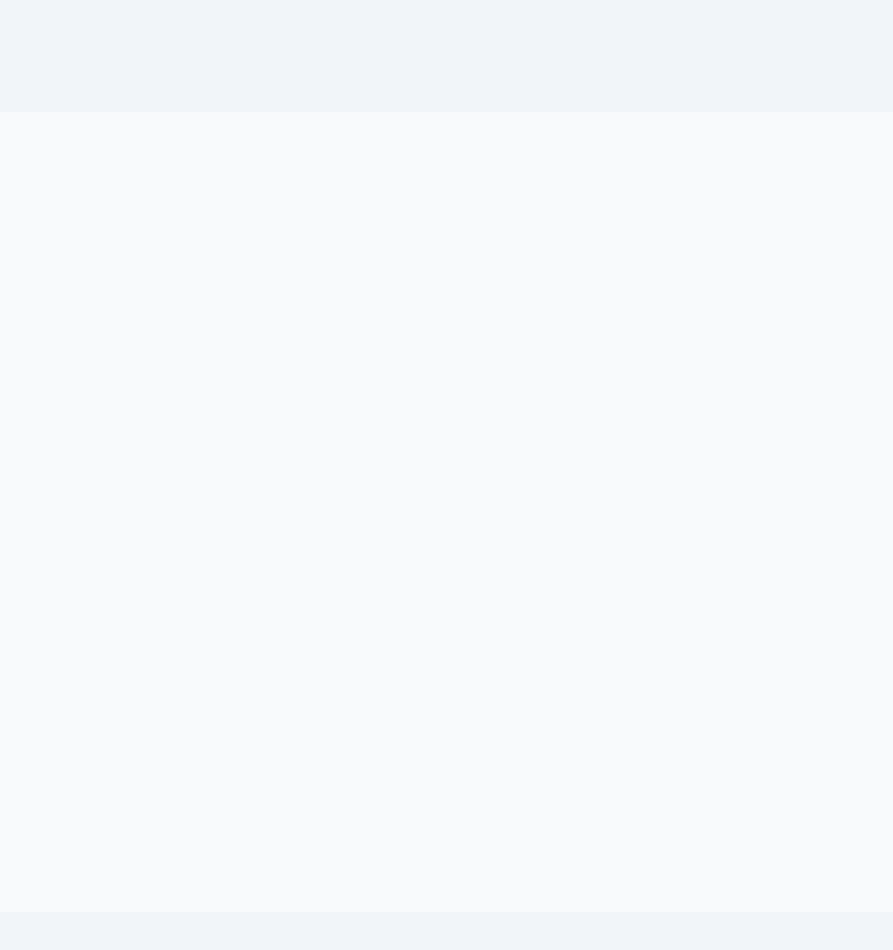
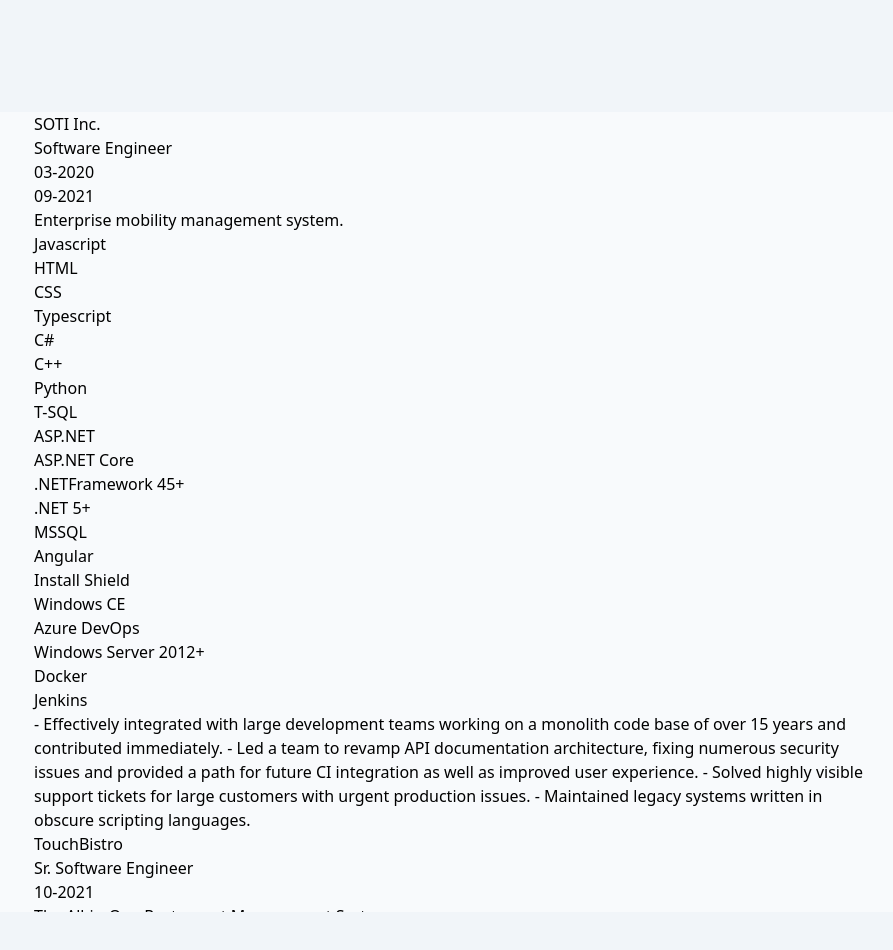
Before and after one commit to albinma/cv, a Next.js app: page / in a window 1280 px wide. Shown: the part 1560-2510 px from the top of the page, without its empty margins (190-1083 px from the left). Built offline with nearby package versions, Linux system fonts and the light colour scheme.

Commit message:
Use md for work data

```diff
--- /dev/null
+++ b/data/work/soti.md
@@ -0,0 +1,16 @@
+---
+company: SOTI Inc.
+title: Software Engineer
+from: 03-2020
+to: 09-2021
+url: https://soti.net
+description: Enterprise mobility management system.
+languages: Javascript,HTML,CSS,Typescript,C#,C++,Python,T-SQL
+technologies: ASP.NET, ASP.NET Core,.NETFramework 45+,.NET 5+,MSSQL,Angular,Install Shield,Windows CE
+infrastructure: Azure DevOps,Windows Server 2012+,Docker,Jenkins
+---
+
+- Effectively integrated with large development teams working on a monolith code base of over 15 years and contributed immediately.
+- Led a team to revamp API documentation architecture, fixing numerous security issues and provided a path for future CI integration as well as improved user experience.
+- Solved highly visible support tickets for large customers with urgent production issues.
+- Maintained legacy systems written in obscure scripting languages.
--- /dev/null
+++ b/data/work/touchbistro.md
@@ -0,0 +1,15 @@
+---
+company: TouchBistro
+title: Sr. Software Engineer
+from: 10-2021
+to:
+url: https://www.touchbistro.com/
+description: The All-in-One Restaurant Management System.
+languages: Javascript,HTML,CSS,Typescript,C#,T-SQL,P-SQL
+technologies: NodeJS,PostgreSQL,MSSQL,React,NextJS,Storybook,Express,ASP.NET, .NETFramework 45+,.NET 5+,Redis,Kafka
+infrastructure: AWS,CircleCI,Docker,Github,Github Actions
+---
+
+- Lead the transformation of legacy enterprise .NET framework web applications into NodeJS and React applications as well as fully integrate them with pre-existing company technology stack.
+- Introduced CI/CD infrastructure and guided team workflow improvements around it.
+- Interviewed potential senior candidates for cultural fit and technical competency as well as provided mentorship to intermediate and junior members of the team.
--- a/package.json
+++ b/package.json
@@ -22,11 +22,14 @@
     "classnames": "^2.3.2",
     "eslint": "8.36.0",
     "eslint-config-next": "13.2.4",
+    "gray-matter": "^4.0.3",
     "next": "13.2.4",
     "react": "18.2.0",
     "react-dom": "18.2.0",
     "react-feather": "^2.0.10",
     "react-scroll": "^1.8.9",
+    "remark": "^14.0.2",
+    "remark-html": "^15.0.2",
     "typescript": "5.0.2"
   },
   "devDependencies": {
--- a/src/app/About/About.tsx
+++ b/src/app/About/About.tsx
@@ -1,5 +1,3 @@
-'use client';
-
 import Section from '@/components/Section/Section';
 import Image from 'next/image';
 
--- a/src/app/Work/Work.tsx
+++ b/src/app/Work/Work.tsx
@@ -1,7 +1,35 @@
-'use client';
+import Section from '@/components/Section/Section';
+import { getWorkData } from '@/utils/api';
 
-import Section from '@/components/Section/Section';
-
-export default function Work(): JSX.Element {
-  return <Section id="work" />;
+export default async function Work(): Promise<JSX.Element> {
+  const workData = await getWorkData();
+  return (
+    <Section id="work">
+      {workData.map((work) => (
+        <div key={work.company}>
+          <h1>{work.company}</h1>
+          <p>{work.title}</p>
+          <p>{work.from}</p>
+          <p>{work.to}</p>
+          <p>{work.description}</p>
+          <ul>
+            {work.languages.map((lang) => (
+              <li key={lang}>{lang}</li>
+            ))}
+          </ul>
+          <ul>
+            {work.technologies.map((tech) => (
+              <li key={tech}>{tech}</li>
+            ))}
+          </ul>
+          <ul>
+            {work.infrastructure.map((infra) => (
+              <li key={infra}>{infra}</li>
+            ))}
+          </ul>
+          <div dangerouslySetInnerHTML={{ __html: work.content }} />
+        </div>
+      ))}
+    </Section>
+  );
 }
--- a/src/app/page.tsx
+++ b/src/app/page.tsx
@@ -9,6 +9,8 @@
     <main className="flex flex-col">
       <Hero />
       <About />
+
+      {/* @ts-expect-error Server Component */}
       <Work />
       <Projects />
       <Contact />
--- /dev/null
+++ b/src/utils/api.ts
@@ -0,0 +1,45 @@
+import { promises as fs } from 'fs';
+import gm from 'gray-matter';
+import { join } from 'path';
+
+const dir = join(process.cwd(), 'data');
+
+export type WorkData = {
+  company: string;
+  title: string;
+  from: string;
+  to: string;
+  url: string;
+  description: string;
+  languages: string[];
+  technologies: string[];
+  infrastructure: string[];
+  content: string;
+};
+
+export async function getWorkData(): Promise<WorkData[]> {
+  const workDir = join(dir, 'work');
+  const allFiles = await fs.readdir(workDir);
+  const workData: WorkData[] = [];
+
+  for (const file of allFiles) {
+    const fullPath = join(workDir, file);
+    const fileContents = await fs.readFile(fullPath, 'utf8');
+    const { data, content } = gm(fileContents);
+
+    workData.push({
+      company: data.company,
+      title: data.title,
+      from: data.from,
+      to: data.to,
+      url: data.url,
+      description: data.description,
+      languages: data.languages.split(','),
+      technologies: data.technologies.split(','),
+      infrastructure: data.infrastructure.split(','),
+      content,
+    });
+  }
+
+  return workData;
+}
--- /dev/null
+++ b/src/utils/markdownToHtml.ts
@@ -0,0 +1,9 @@
+import { remark } from 'remark';
+import html from 'remark-html';
+
+export default async function markdownToHtml(
+  markdown: string,
+): Promise<string> {
+  const result = await remark().use(html).process(markdown);
+  return result.toString();
+}
```
Also changed, not shown: 1 other file (tests, documents, lock files or other folders).
